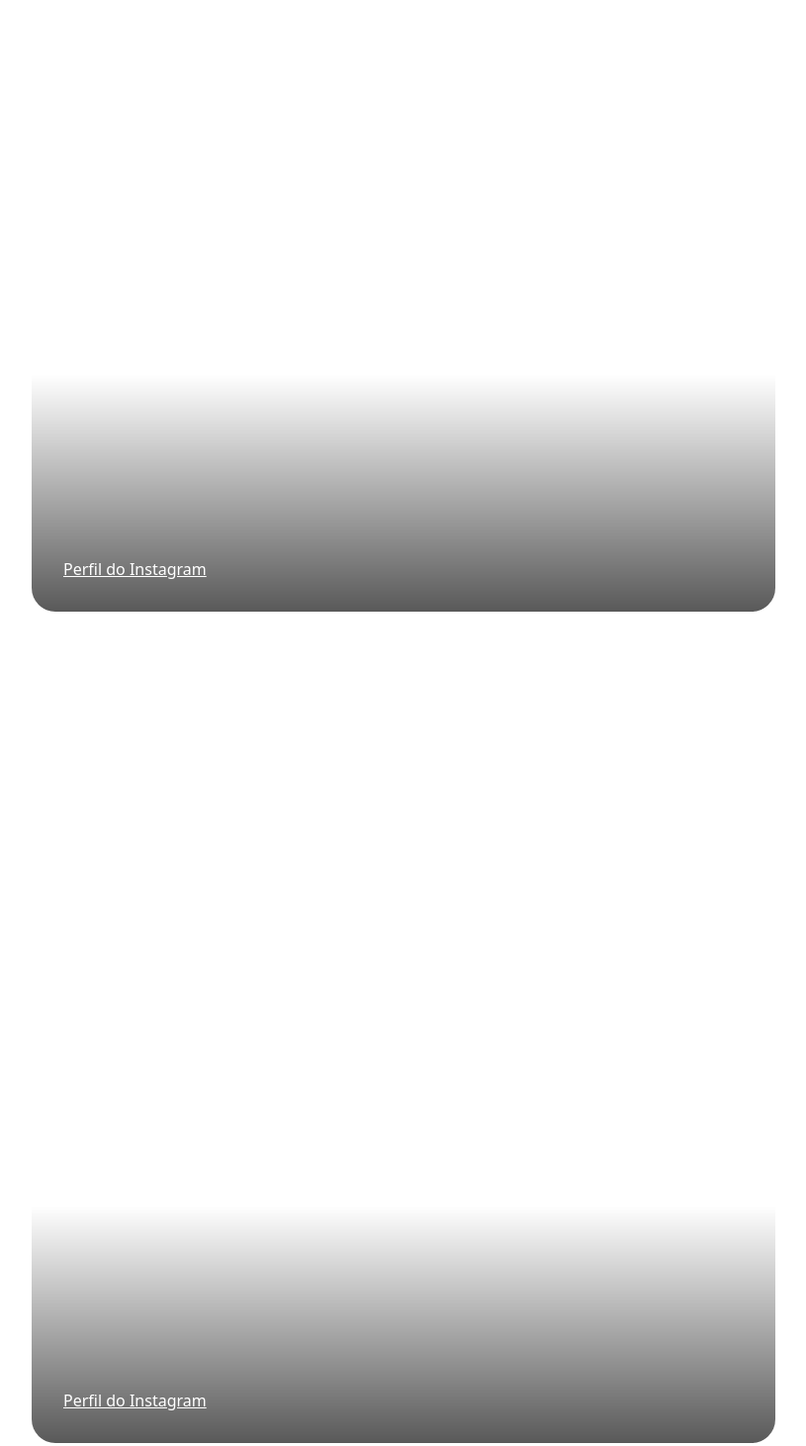
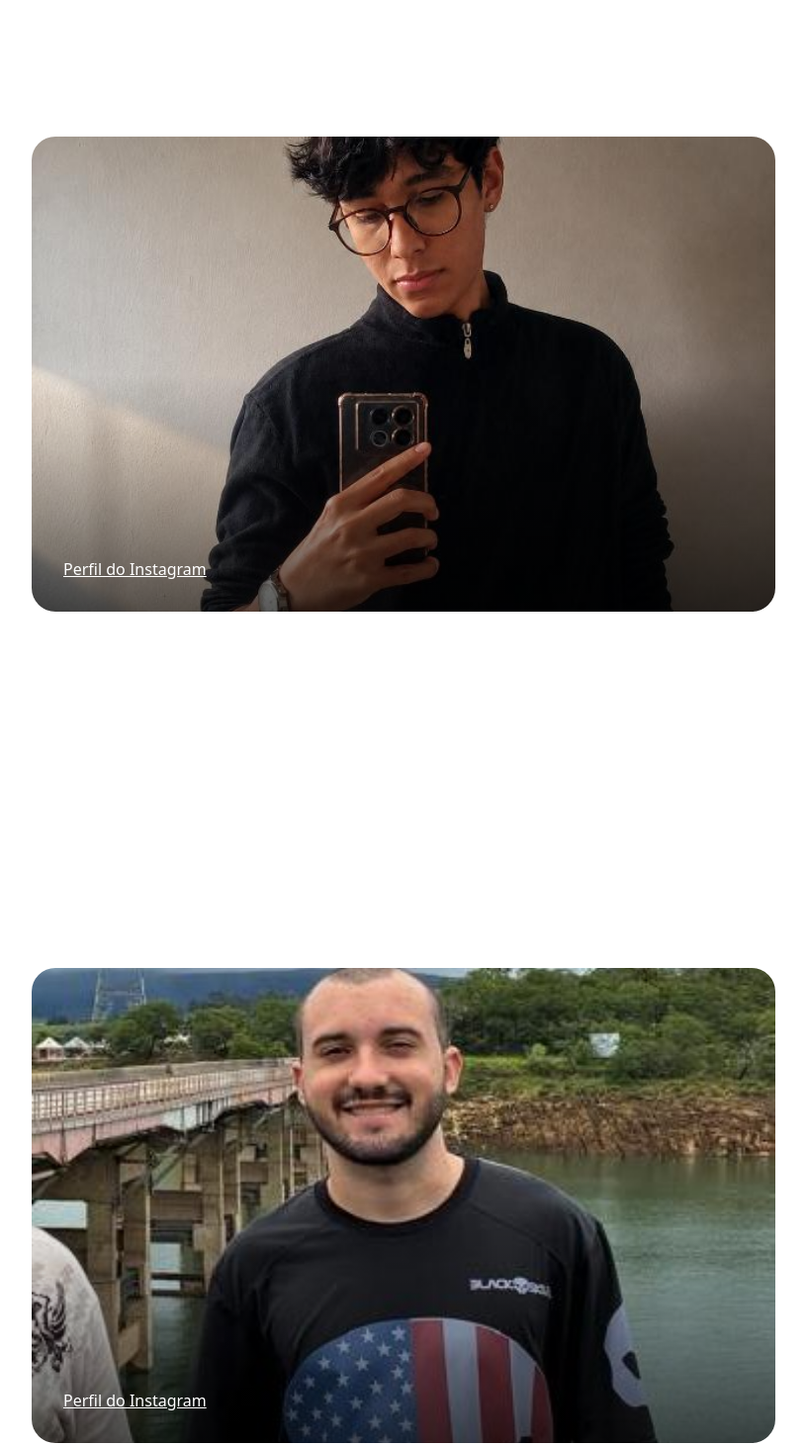
Before and after one commit to LuGa2403/Teste, a plain HTML site: page index.html in a window 1280 px wide. Shown: the part 960-2421 px from the top of the page at 99% size, without its empty margins (232-1047 px from the left). Drawn offline with Linux system fonts and the light colour scheme.

Commit message:
Update index.html

```diff
--- a/index.html
+++ b/index.html
@@ -57,15 +57,15 @@
      "center 15%" = centralizada na horizontal, 15% a partir do topo na vertical */
   .card:nth-child(1) {
     --fundo: linear-gradient(transparent 50%, rgba(0,0,0,.65)),
-             url("imagens/leandro1.jpg") center 15% / cover no-repeat;
+             url("leandro1.jpg") center 15% / cover no-repeat;
   }
   .card:nth-child(2) {
     --fundo: linear-gradient(transparent 50%, rgba(0,0,0,.65)),
-             url("/TESTE/fotos/bieu.jpg") center 55% / cover no-repeat;
+             url("bieu.jpg") center 55% / cover no-repeat;
   }
   .card:nth-child(3) {
     --fundo: linear-gradient(transparent 50%, rgba(0,0,0,.65)),
-             url("/TESTE/fotos/paulin.jpg") center 10% / cover no-repeat;
+             url("paulin.jpg") center 10% / cover no-repeat;
   }
 
 
```
